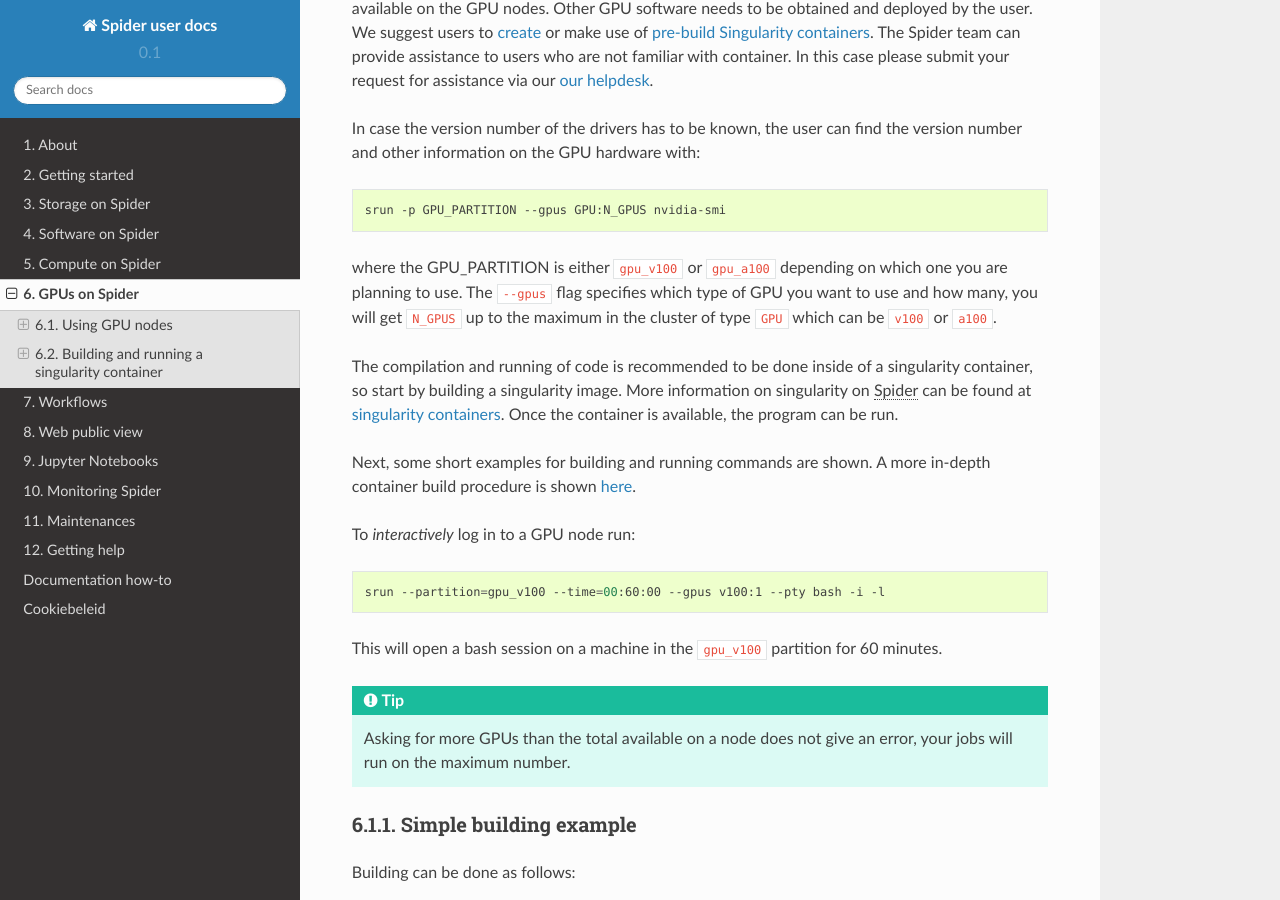
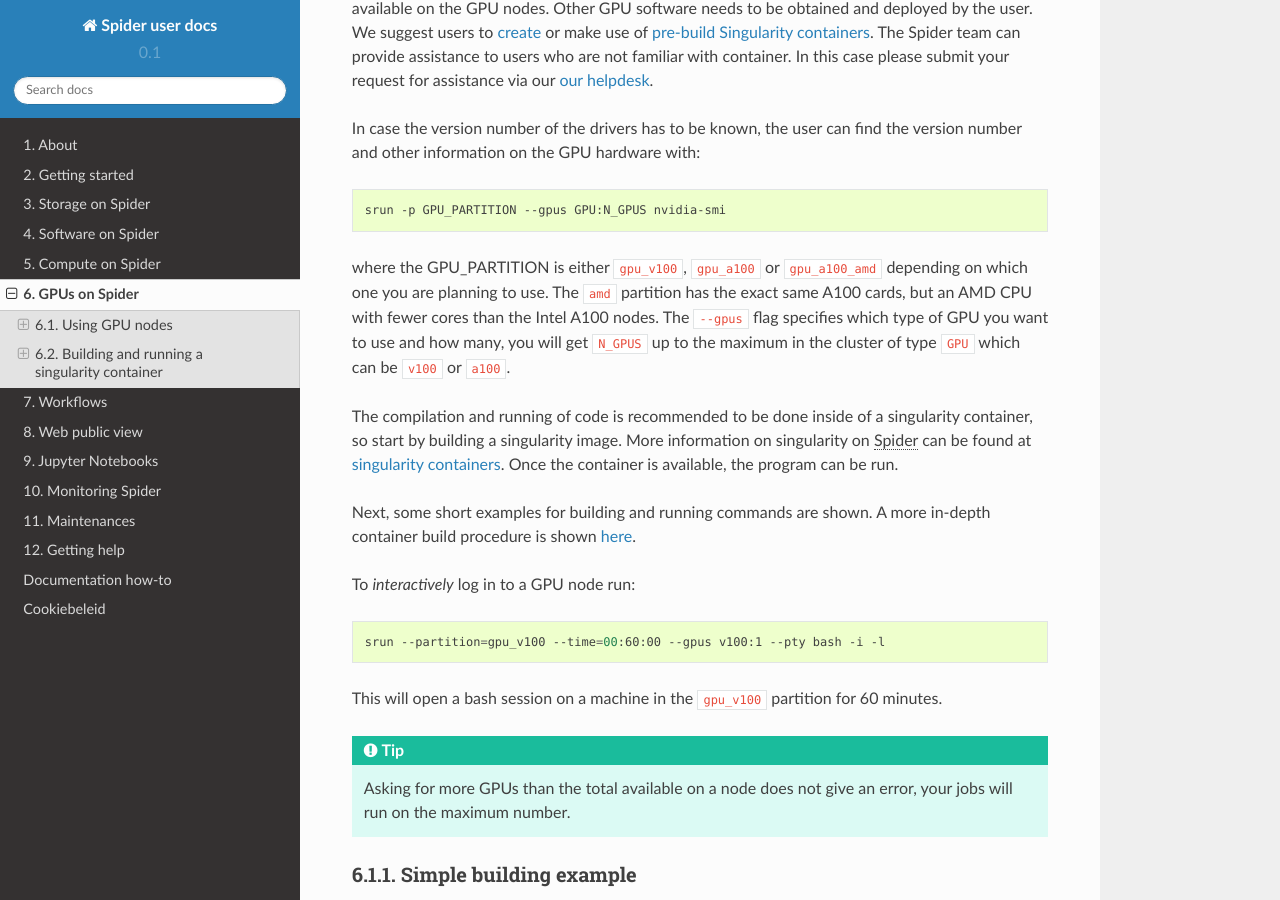
Before and after one commit to sara-nl/spiderdocs, a Sphinx documentation site: the page built from source/Pages/gpu_on_spider.rst, in a window 1280 px wide and 900 px high, scrolled down 586 px. Built offline with Sphinx 7.4.7 and the Read the Docs theme 2.0.0, drawn with Linux system fonts in a browser that asks for light colours; some of the changed text lies outside the part shown.

Commit message:
Add GPU AMD partition

```diff
--- a/source/Pages/compute_on_spider.rst
+++ b/source/Pages/compute_on_spider.rst
@@ -57,6 +57,7 @@ SBATCH directive      Functionality         Usage example
 ``-p <partition>``    partition selection   ``#SBATCH -p interactive`` (the job will run max for 12 hours)
 ``-p <partition>``    partition selection   ``#SBATCH -p gpu_v100`` (the job will run on V100 nodes with a max of 120 hours)
 ``-p <partition>``    partition selection   ``#SBATCH -p gpu_a100`` (the job will run on A100 nodes with a max of 120 hours)
+``-p <partition>``    partition selection   ``#SBATCH -p gpu_a100_amd`` (the job will run on A100 nodes, with fewer CPU cores, with a max of 120 hours)
 ==================    ===================   =================
 
 The specifics of each partition can be found with ``scontrol show partitions``, the information per machine can be found with ``scontrol show node NAME``, where NAME is the name of the worker node and for a simple overview use ``sinfo``.
--- a/source/Pages/gpu_on_spider.rst
+++ b/source/Pages/gpu_on_spider.rst
@@ -25,7 +25,7 @@ In case the version number of the drivers has to be known, the user can find the
 
    srun -p GPU_PARTITION --gpus GPU:N_GPUS nvidia-smi
 
-where the GPU_PARTITION is either ``gpu_v100`` or ``gpu_a100`` depending on which one you are planning to use. The ``--gpus`` flag specifies which type of GPU you want to use and how many, you will get ``N_GPUS`` up to the maximum in the cluster of type ``GPU`` which can be ``v100`` or ``a100``.
+where the GPU_PARTITION is either ``gpu_v100``, ``gpu_a100`` or ``gpu_a100_amd`` depending on which one you are planning to use. The ``amd`` partition has the exact same A100 cards, but an AMD CPU with fewer cores than the Intel A100 nodes. The ``--gpus`` flag specifies which type of GPU you want to use and how many, you will get ``N_GPUS`` up to the maximum in the cluster of type ``GPU`` which can be ``v100`` or ``a100``.
 
 The compilation and running of code is recommended to be done inside of a singularity container, so start by building a singularity image. More information on singularity on :abbr:`Spider (Symbiotic Platform(s) for Interoperable Data Extraction and Redistribution)` can be found at :ref:`singularity containers <singularity-containers>`. Once the container is available, the program can be run.
 
@@ -364,7 +364,7 @@ We start with the image from the :ref:`previous subsection <nv-tf-22.07>`, the t
    srun --partition=gpu_v100 --gpus v100:1 --time=12:00:00 --x11 --pty bash -i -l
    singularity shell --nv nv-tf-22.07.sif
 
-where USERNAME is your username and the partition is a GPU partition, like ``gpu_v100`` or ``gpu_a100`` depending on your project. The ``singularity shell`` command is needed to start jupyter from the command inside the container. The tutorials were cloned during the building of the image. The container is read-only, and some of the examples will require to download and store some files. To have writing functionality available for the examples, build the image with ``--sandbox`` and run it with ``--writable``, as mentioned in :ref:`this section <cuda-example>`.
+where USERNAME is your username and the partition is a GPU partition, like ``gpu_v100``, ``gpu_a100`` or ``gpu_a100_amd`` depending on your project. The ``singularity shell`` command is needed to start jupyter from the command inside the container. The tutorials were cloned during the building of the image. The container is read-only, and some of the examples will require to download and store some files. To have writing functionality available for the examples, build the image with ``--sandbox`` and run it with ``--writable``, as mentioned in :ref:`this section <cuda-example>`.
 
 Start the notebook with:
 
```
